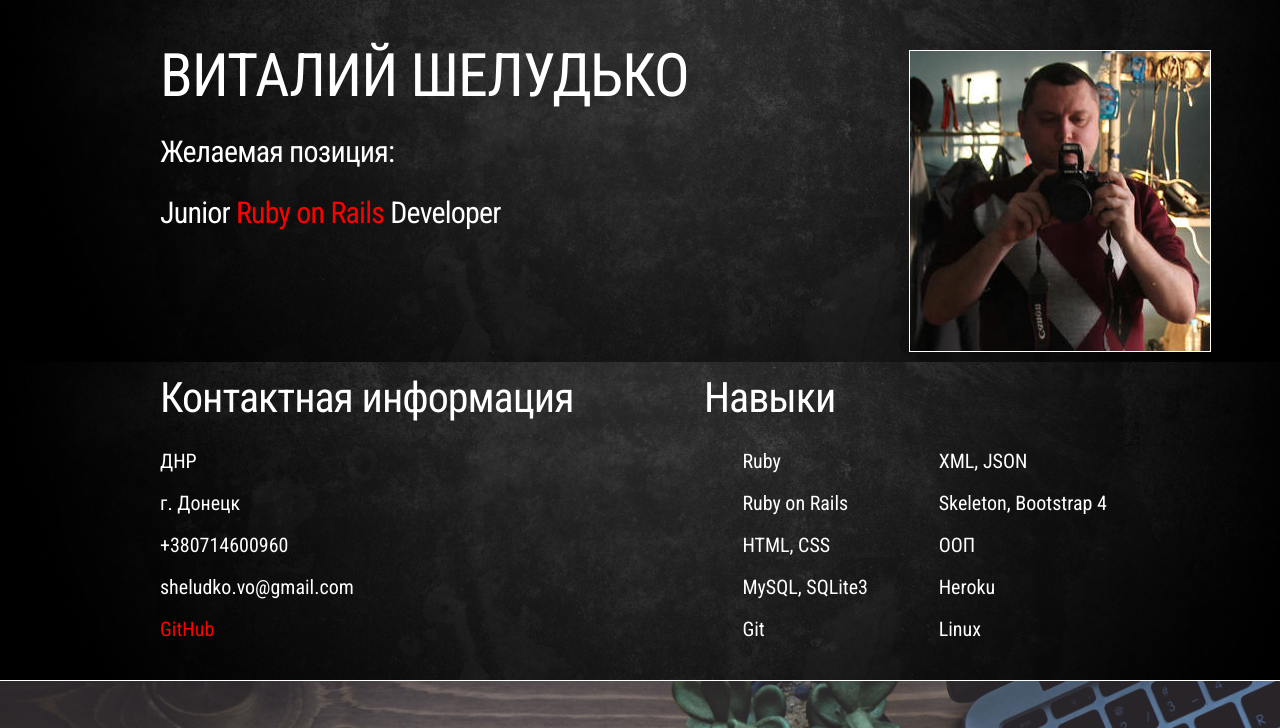
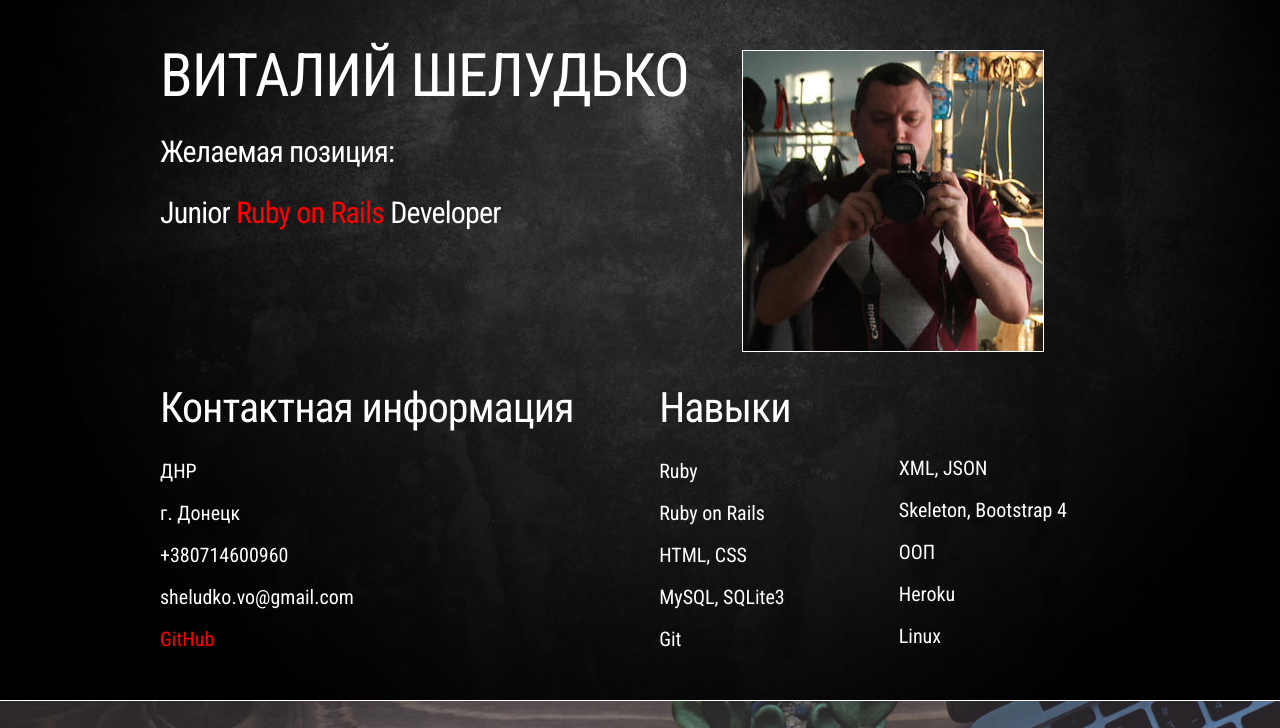
Before and after one commit to stigmat-svo/cv, a plain HTML site: page index.html in a window 1280 px wide. Shown: the top 728 px of the page. Drawn offline with Linux system fonts and the light colour scheme.

Commit message:
final commit

```diff
--- a/css/style.css
+++ b/css/style.css
@@ -18,6 +18,9 @@ header {
 ul li {
   list-style: none;
 }
+.skills {
+  margin-top: 70px;
+}
 
 .foto {
   border: 1px solid #ffffff;
@@ -35,7 +38,7 @@ ul li {
 }
 
 .about_me {
-  background: url("../img/1.jpg") no-repeat fixed center / cover;
+  margin-top: 20px;
   padding: 10px;
 }
 
--- a/index.html
+++ b/index.html
@@ -19,26 +19,25 @@
     <header>
       <div class="container">
         <div class="row">
-          <div class="nine columns">
+          <div class="seven columns">
             <div class="info">
               <h1>Виталий Шелудько</h1>
               <h4>Желаемая позиция:</h4>
               <h4>Junior <span class="ruby">Ruby on Rails</span> Developer</h4>
             </div>
           </div>
-          <div class="three columns">
+          <div class="five columns">
             <div class="foto">
-              <img src="img/me.jpg" class="u-max-full-width" alt="Я" />
+              <img src="img/me.jpg" alt="Я" />
             </div>
           </div>
         </div>
       </div>
-    </header>
 
       <section class="about_me">
         <div class="container">
           <div class="row">
-          <div class="seven columns">
+            <div class="six columns">
               <h2>Контактная информация</h2>
               <div>
                 <ul>
@@ -50,11 +49,12 @@
                 </ul>
               </div>
             </div>
-          <h2>Навыки</h2>
-          <div class="five columns">
+
+            <div class="six columns">
               <div class="one-half column">
                 <div>
                   <ul>
+                    <li><h2>Навыки</h2></li>
                     <li>Ruby</li>
                     <li>Ruby on Rails</li>
                     <li>HTML, CSS</li>
@@ -63,10 +63,10 @@
                   </ul>
                 </div>
               </div>
-            <div class="one-half column">
+              <div class="one-half column skills">
                 <div>
                   <ul>
-                  <li>XML, JSON</>
+                    <li>XML, JSON</li>
                     <li>Skeleton, Bootstrap 4</li>
                     <li>ООП</li>
                     <li>Heroku</li>
@@ -78,7 +78,7 @@
           </div>
         </div>
       </section>
-
+    </header>
     <section class="about_edu">
       <div class="container">
         <div class="row">
```
Lines whose indentation alone changed are shown as unchanged.
